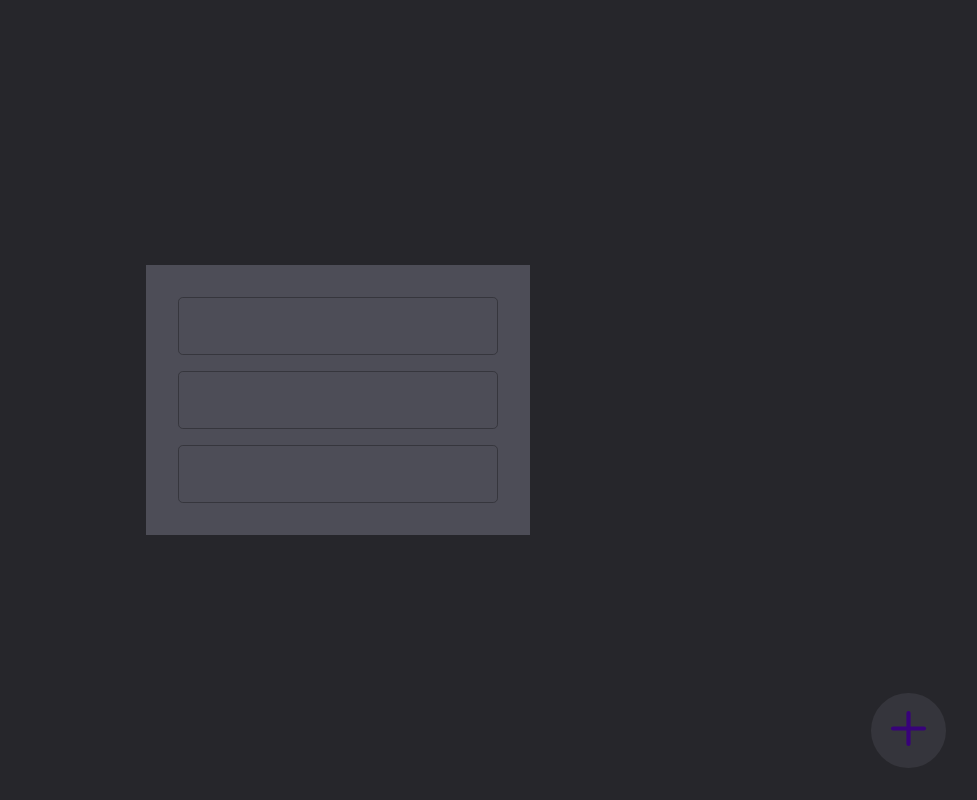
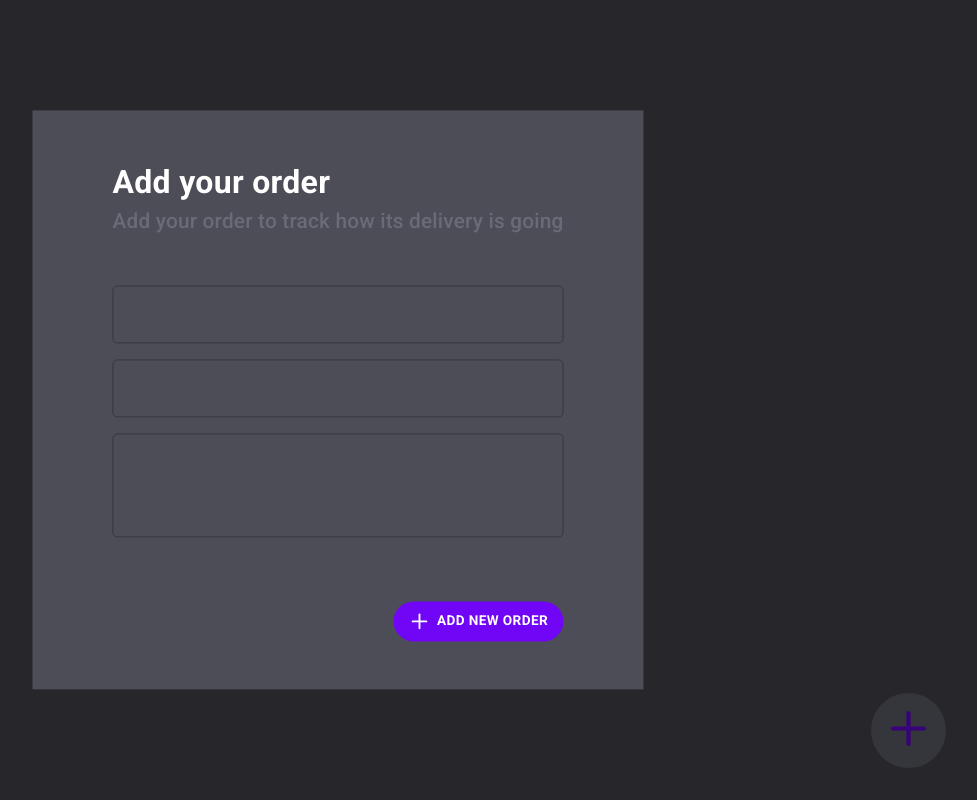
Before and after one commit to GuilhermeNied/trackOrderWeb, a React (Vite) app: page / in a window 1280 px wide. Both pictures are taken after a click on the button 1210 px from the left and 730 px from the top of the page. Shown: the whole page, without its empty margins (302-1279 px from the left). Built offline with nearby package versions, Linux system fonts and the light colour scheme.

Commit message:
styles of modal

```diff
--- a/src/App/styles.ts
+++ b/src/App/styles.ts
@@ -16,5 +16,10 @@ export const AddNewOrderButton = styled('button')({
 
   '&:first-child': {
     color: 'var(--purple-600)'
+  },
+
+  '&:hover': {
+    border: '2px solid var(--purple-600)',
+    filter: 'brightness(0.95)'
   }
 })
--- a/src/components/AddNewOrderModal/index.tsx
+++ b/src/components/AddNewOrderModal/index.tsx
@@ -1,5 +1,6 @@
-import { Box, Modal } from "@mui/material";
-import { ModalBox, ModalInput } from "./styles";
+import { Box, Modal, Stack } from "@mui/material";
+import { Plus } from "phosphor-react";
+import { AddNewOrderButton, ModalBox, ModalDescription, ModalInput, ModalTitle } from "./styles";
 
 interface AddNewOrderModalProps {
   open: boolean;
@@ -13,9 +14,24 @@ export function AddNewOrderModal({ handleCloseModal, open }: AddNewOrderModalPro
       onClose={handleCloseModal}
     >
       <ModalBox>
+        <Stack marginBottom='2rem'>
+          <ModalTitle>
+            Add your order
+          </ModalTitle>
+
+          <ModalDescription>
+            Add your order to track how its delivery is going
+          </ModalDescription>
+        </Stack>
         <ModalInput />
         <ModalInput />
-        <ModalInput />
+        <ModalInput multiline rows={3} />
+        <Stack alignItems='flex-end' marginTop='3rem'>
+          <AddNewOrderButton>
+            <Plus size={20} weight='bold' />
+            Add new Order
+          </AddNewOrderButton>
+        </Stack>
       </ModalBox>
     </Modal>
   )
--- a/src/components/AddNewOrderModal/styles.ts
+++ b/src/components/AddNewOrderModal/styles.ts
@@ -1,23 +1,65 @@
-import { Box, styled, TextField } from '@mui/material'
+import { Box, Button, styled, TextField, Typography } from '@mui/material'
 
 export const ModalBox = styled(Box)({
   position: 'absolute' as 'absolute',
   top: '50%',
   left: '50%',
   transform: 'translate(-50%, -50%)',
-  minWidth: '30vw',
-  padding: '2rem',
+  minWidth: '40vw',
+  padding: '3rem 5rem',
   background: 'var(--grey-700)',
 
   display: 'flex',
   flexDirection: 'column',
-  gap: '1rem'
+  gap: '1rem',
+
+  '&:first-child': {
+    marginBottom: '2rem'
+  }
 })
 
 export const ModalInput = styled(TextField)({
-  border: '1px solid var(--grey-800)',
+  border: '1.5px solid var(--grey-800)',
   borderRadius: '0.3rem',
+  color: 'var(--white)',
+
+  minWidth: '5rem',
+  '&:focus-within': {
+    outline: '2px solid var(--purple-600)'
+  },
   '& .MuiOutlinedInput-notchedOutline': {
     border: 'none'
+  },
+  '& .MuiOutlinedInput-input': {
+    color: 'var(--white)'
   }
 })
+
+export const ModalTitle = styled(Typography)({
+  fontSize: '2rem',
+  fontWeight: '700',
+  color: 'var(--white)'
+})
+
+export const ModalDescription = styled(Typography)({
+  fontSize: '1.3rem',
+  fontWeight: '500',
+  color: 'var(--grey-500)'
+})
+
+export const AddNewOrderButton = styled(Button)({
+  width: '170px',
+  height: '40px',
+  color: 'var(--white)',
+  fontWeight: '700',
+  fontSize: '0.85rem',
+
+  background: 'var(--purple-600)',
+  border: 0,
+  borderRadius: '25px',
+
+  display: 'flex',
+  alignItems: 'center',
+  justifyContent: 'center',
+  gap: '0.50rem'
+})
```
